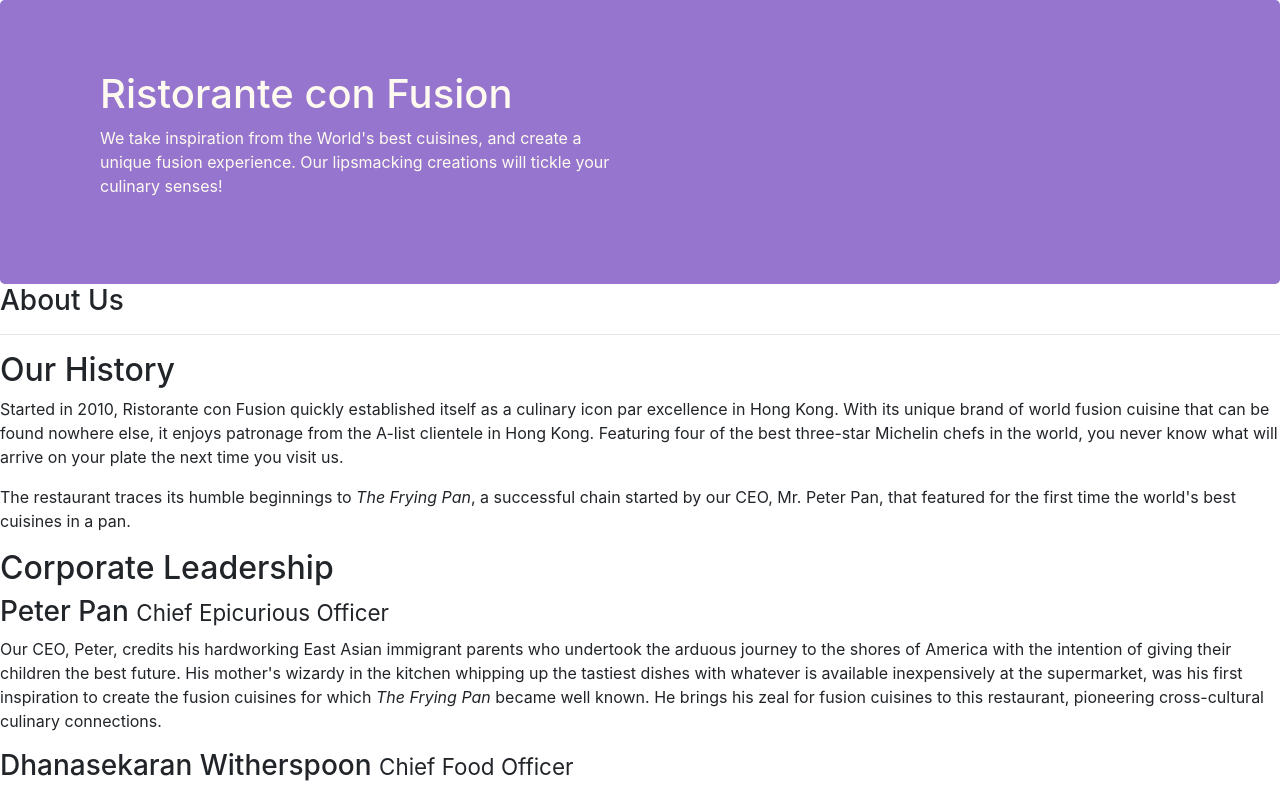
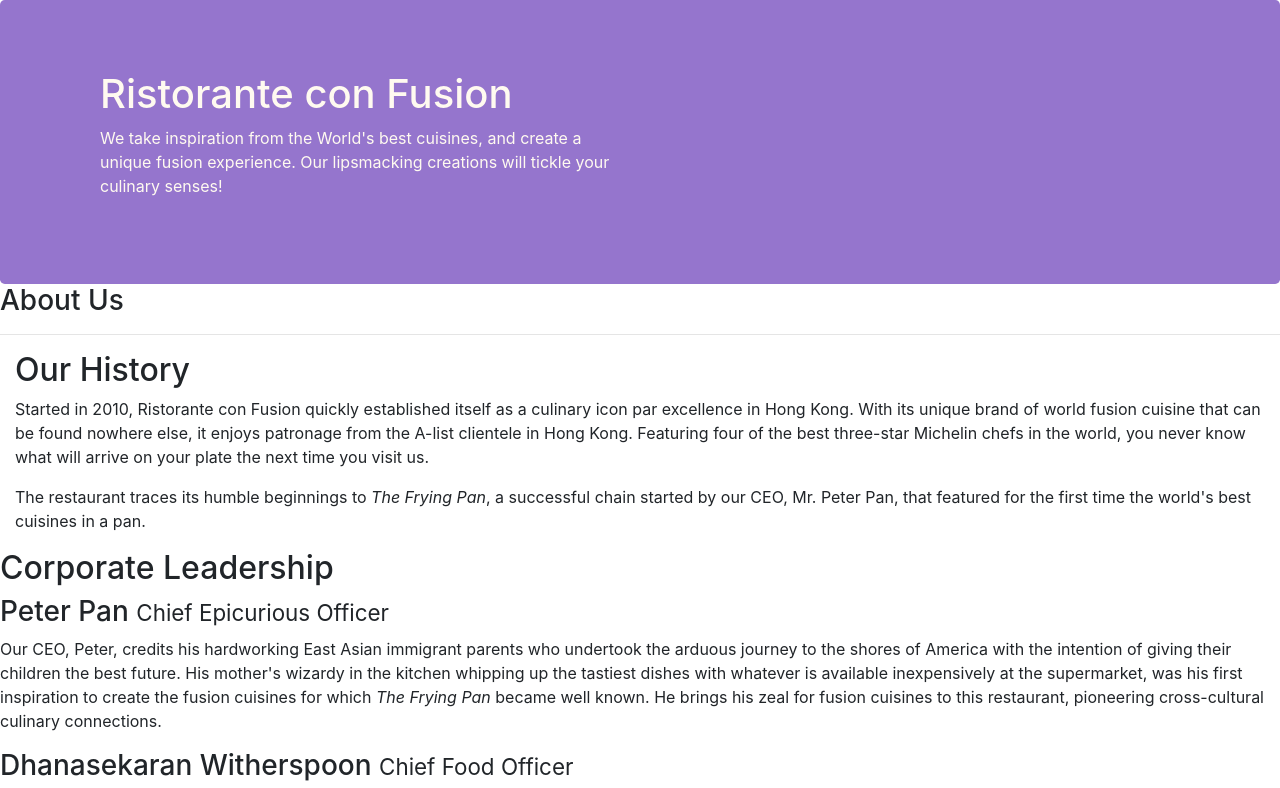
Before and after one commit to KashifBadr/Assignment1, a website: page index.html in a window 1280 px wide. Shown: the top 788 px of the page. Drawn offline with nearby package versions, Linux system fonts and the light colour scheme.

Commit message:
first css method apply

```diff
--- a/index.html
+++ b/index.html
@@ -14,10 +14,7 @@
      <link rel="stylesheet" href="node_modules/bootstrap/dist/css/bootstrap.min.css">
      <link rel="stylesheet" href="css/style.css">
 
-
-
-
-    <title>Ristorante Con Fusion: About Us</title>
+     <title>Ristorante Con Fusion: About Us</title>
 
 </head>
 
@@ -45,7 +42,7 @@
         </div>
 
         <div>
-            <div>
+            <div class="col col-sm order-sm-first col-md">
                 <h2>Our History</h2>
                 <p>Started in 2010, Ristorante con Fusion quickly established itself as a culinary icon par excellence in Hong Kong. With its unique brand of world fusion cuisine that can be found nowhere else, it enjoys patronage from the A-list clientele in Hong Kong.  Featuring four of the best three-star Michelin chefs in the world, you never know what will arrive on your plate the next time you visit us.</p>
                 <p>The restaurant traces its humble beginnings to <em>The Frying Pan</em>, a successful chain started by our CEO, Mr. Peter Pan, that featured for the first time the world's best cuisines in a pan.</p>
```
